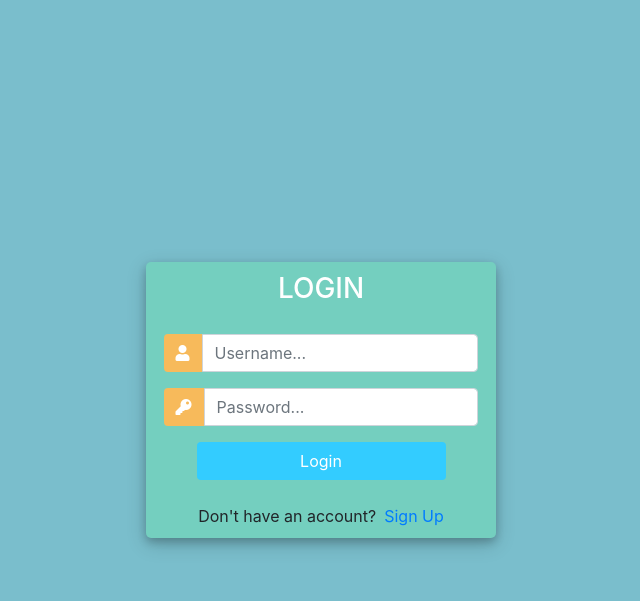
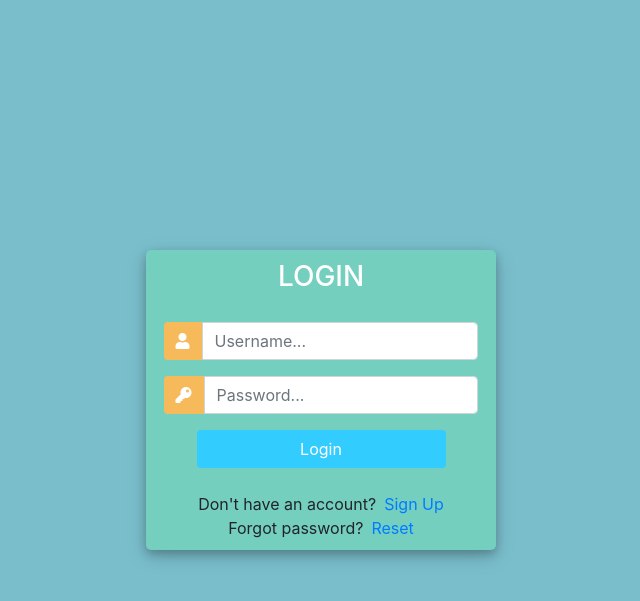
Before and after one commit to ItamiOMW/Customer-Management, a Django app: page /login/ in a window 1280 px wide. Shown: the top 601 px of the page, without its empty margins (319-959 px from the left). Run offline with Django 4.2, Linux system fonts and the light colour scheme; some libraries are stand-ins or nearby versions.

Commit message:
Reset password

```diff
--- a/accounts/templates/accounts/login.html
+++ b/accounts/templates/accounts/login.html
@@ -119,6 +119,10 @@
 						Don't have an account? <a href="{% url 'register' %}" class="ml-2">Sign Up</a>
 					</div>
 
+					<div class="d-flex justify-content-center links">
+						Forgot password? <a href="{% url 'reset_password' %}" class="ml-2">Reset</a>
+					</div>
+
 				</div>
 			</div>
 		</div>
--- /dev/null
+++ b/accounts/templates/accounts/password_reset_done.html
@@ -0,0 +1,5 @@
+<h3>Password reset complete</h3>
+
+<p>Your password has been set. You may go ahead and log in now.</p>
+
+<a href="/">Log in</a>
--- /dev/null
+++ b/accounts/templates/accounts/password_reset_sent.html
@@ -0,0 +1,6 @@
+<h3>Password reset sent</h3>
+
+
+<p>We’ve emailed you instructions for setting your password, if an account exists with the email you entered. You should receive them shortly.</p>
+
+<p>If you don’t receive an email, please make sure you’ve entered the address you registered with, and check your spam folder.</p>
--- a/accounts/urls.py
+++ b/accounts/urls.py
@@ -1,4 +1,6 @@
 from django.urls import path
+
+from django.contrib.auth import views as auth_views
 
 from . import views
 
@@ -6,6 +8,27 @@ urlpatterns = [
     path('register/', views.registerUser, name='register'),
     path('login/', views.loginUser, name='login'),
     path('logout/', views.logoutUser, name='logout'),
+
+    path(
+        'reset_password/',
+        auth_views.PasswordResetView.as_view(template_name='accounts/password_reset.html'),
+        name='reset_password'
+    ),
+    path(
+        'reset_password_sent/',
+        auth_views.PasswordResetDoneView.as_view(template_name='accounts/password_reset_sent.html'),
+        name='password_reset_done'
+    ),
+    path(
+        'reset/<uidb64>/<token>/',
+        auth_views.PasswordResetConfirmView.as_view(template_name='accounts/password_reset_form.html'),
+        name='password_reset_confirm'
+    ),
+    path(
+        'reset_password_complete/',
+        auth_views.PasswordResetCompleteView.as_view(template_name='accounts/password_done.html'),
+        name='password_reset_confirm'
+    ),
 
     path('', views.home, name="home"),
     path('user/', views.user, name='user'),
@@ -16,5 +39,5 @@ urlpatterns = [
 
     path('create_order/<str:primary_key>/', views.create_order, name="create_order"),
     path('update_order/<str:primary_key>/', views.update_order, name="update_order"),
-    path('delete_order/<str:primary_key>/', views.delete_order, name="delete_order")
+    path('delete_order/<str:primary_key>/', views.delete_order, name="delete_order"),
 ]
```
Also changed, not shown: CustomerManagement/settings.py (+7 -0 lines), accounts/templates/accounts/password_reset.html (added, +11 -0 lines), accounts/templates/accounts/password_reset_form.html (added, +11 -0 lines), db.sqlite3.
